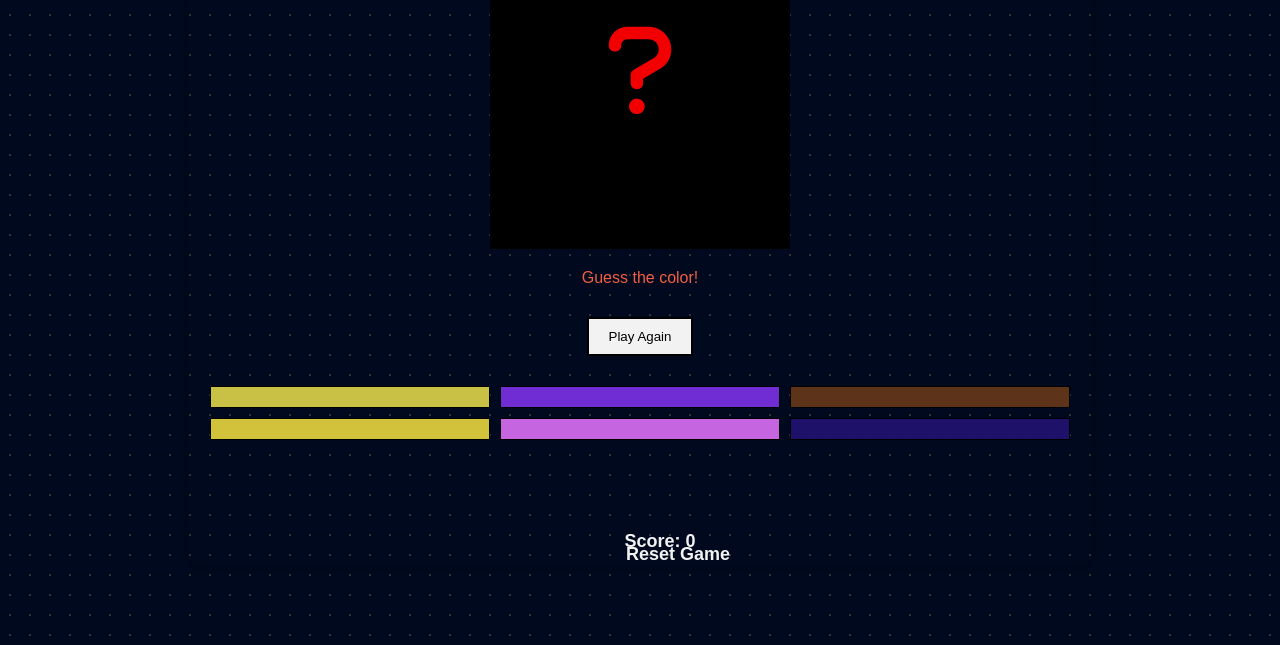
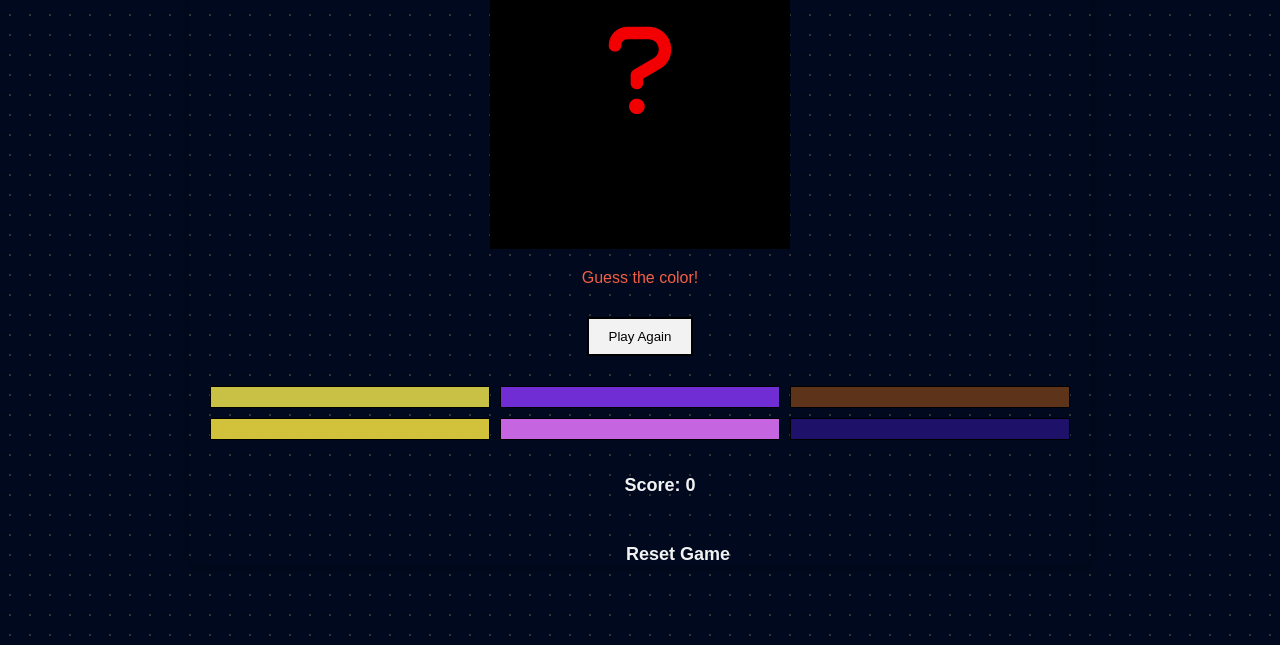
Before and after one commit to ucheson235/guessing-game, a plain HTML site: page index.html in a window 1280 px wide. Shown: the part 155-800 px from the top of the page. Drawn offline with Linux system fonts and the light colour scheme.

Commit message:
more update

```diff
--- a/style.css
+++ b/style.css
@@ -99,8 +99,9 @@ body {
     font-weight: bold;
     color: white;
     margin-top: 50px;
+    margin-bottom: 50px;
     position: absolute;
-    bottom: 2%;
+    bottom: 3%;
     width: 100%;
 }
 
```
